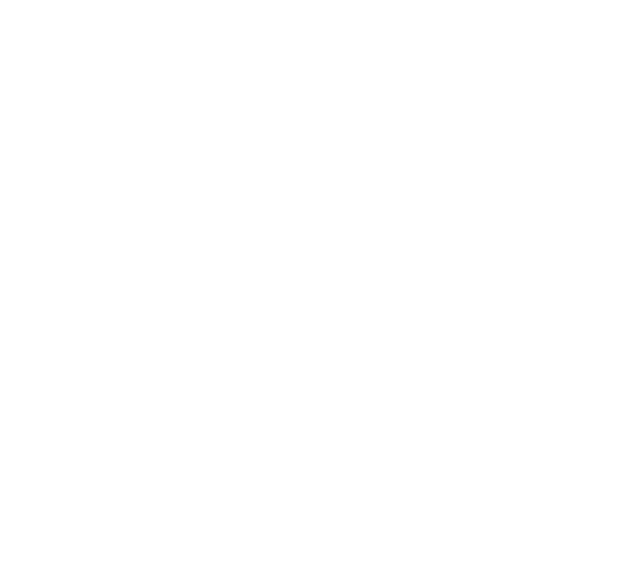
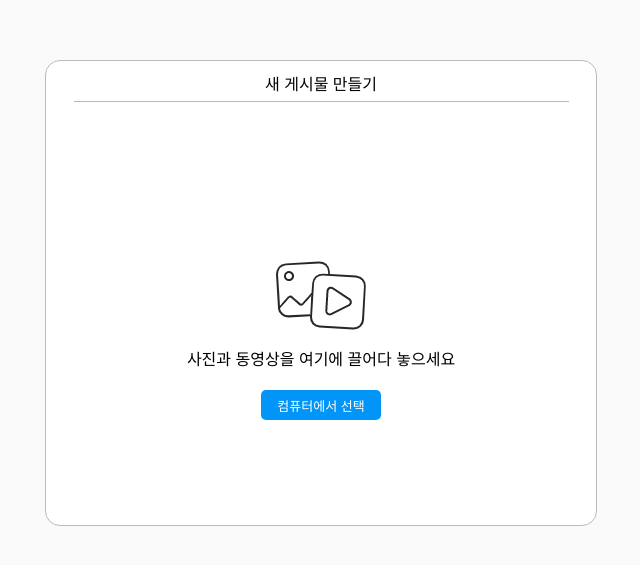
Before and after one commit to LuisKlopp/hanghaeStargram-frontend, a React (Create React App) app: page /newpost in a window 1280 px wide. Before the commit this address had no page. Shown: the part 107-672 px from the top of the page, without its empty margins (319-959 px from the left). Built offline with nearby package versions, Linux system fonts and the light colour scheme.

Commit message:
게시글작성 , 회원가입 페이지

```diff
--- a/src/App.js
+++ b/src/App.js
@@ -3,6 +3,8 @@ import './App.css';
 import { Routes, Route, Link, Redirect } from 'react-router-dom'
 import Login from './pages/Login'
 import Main from './pages/Main'
+import Signup from './pages/Signup';
+import { Newpost } from './components/Newpost';
 
 function App() {
 
@@ -11,6 +13,8 @@ function App() {
         <Routes>
         <Route path="/" element={<Main/>}/>
         <Route path="login" element={<Login />} />
+        <Route path="signup" element={<Signup />} />
+        <Route path="newpost" element={<Newpost />} />
         </Routes>
     </div>
   );
--- /dev/null
+++ b/src/components/Newpost.jsx
@@ -0,0 +1,82 @@
+import React from 'react'
+import styled from "styled-components";
+import insta_file from '../images/insta_file.PNG'
+import { useRef } from 'react';
+
+export const Newpost = () => {
+    const selectFile = useRef("");
+  return (
+    <>
+        <StWrapper>
+            <StpostBox>
+                <StLabel>
+                    새 게시물 만들기
+                </StLabel>
+                <StImageBox ref={selectFile} type="file"/>
+                <StLabel2>사진과 동영상을 여기에 끌어다 놓으세요</StLabel2>
+                <STImageButton onClick={() => selectFile.current.click()}>컴퓨터에서 선택</STImageButton>
+            </StpostBox>
+        </StWrapper>
+    </>
+
+  )
+}
+
+const StWrapper = styled.div`
+    width: 100%;
+    height: 100vh;
+    background-color: #fafafa;
+    display: flex;
+    justify-content: center;
+    align-items: center;
+    flex-direction: column;
+`;
+
+const StpostBox = styled.div`
+    background-color: white;
+    border: 1px solid #bababa;
+    border-radius : 15px;
+    width: 550px;
+    height: 58vh;
+    display: flex;
+    flex-direction: column;
+    justify-content: center;
+    align-items: center;
+    position: relative;
+    background-image: url(${insta_file});
+    background-repeat: no-repeat;
+    background-position: center
+    // background-size: 10% 10%;
+    // background-size : cover;
+    // background: no-repeat;
+`;
+
+const StLabel = styled.div`
+    margin-top: 10px;
+    width: 90%;
+    height: 30px;
+    border-bottom: solid 1px #bababa;
+    position: absolute;
+    top: 0;
+`;
+
+const StLabel2 = styled.div`
+    margin-top: 180px;
+    margin-bottom: 20px;
+`;
+
+const StImageBox=styled.input`
+    // margin-top: 200px;
+    display: none;
+
+`;
+
+const STImageButton = styled.button`
+    background: #0095F6;
+    border: none;
+    color: white;
+    font-size: 13px;
+    width: 120px;
+    height: 30px;
+    border-radius: 5px;
+`;
--- a/src/pages/Signup.jsx
+++ b/src/pages/Signup.jsx
@@ -0,0 +1,114 @@
+import React, {useState, useReducer} from "react";
+import styled, { createGlobalStyle } from "styled-components";
+
+const reducer = (state, action) => {
+    return {
+      ...state,
+      [action.name]: action.value,
+    }
+  }
+
+export const Signup = () => {
+    const [state, setState] = useReducer(reducer, {
+        userid: "",
+        password: "",
+        nickname: "",
+        username:"",
+      });
+
+      const { userid, password, nickname, username} = state;
+
+      const onChange = (e) => {
+        setState(e.target);
+      };
+  return (
+    <>
+    <GlobalStyle/>
+        <StWrapper>
+            <StSignupBox>
+                <StImgBox/>
+                <StInputBox name="userid"  placeholder="휴대폰 또는 이메일 주소" onChange={onChange}/>
+                <StInputBox name="username"  placeholder="성명" onChange={onChange}/>
+                <StInputBox name="nickname"  placeholder="사용자 이름" onChange={onChange}/>
+                <StInputBox name="password"  type="password" placeholder="비밀번호" onChange={onChange}/>
+                <StButton userid={userid} password={password} nickname={nickname} username={username}>가입</StButton>
+            </StSignupBox>
+            <StLoginBox>계정이 있으신가요? <span style={{color:'#0095f6', marginLeft:'10px', fontWeight:'600', cursor:'pointer'}}>로그인</span></StLoginBox>
+        </StWrapper>
+    </>
+  )
+}
+
+export default Signup;
+
+const GlobalStyle = createGlobalStyle`
+	body {
+		padding: 0;
+		margin: 0;
+	}
+  `;
+
+const StWrapper = styled.div`
+    width: 100%;
+    height: 100vh;
+    background-color: #fafafa;
+    display: flex;
+    justify-content: center;
+    align-items: center;
+    flex-direction: column;
+`;
+
+const StSignupBox = styled.div`
+    background-color: white;
+    border: 1px solid #bababa;
+    width: 400px;
+    height: 60vh;
+    display: flex;
+    justify-content: center;
+    align-items: center;
+    flex-direction: column;
+`;
+
+const StImgBox = styled.div`
+    background-image: url("https://encrypted-tbn0.gstatic.com/images?q=tbn:ANd9GcQ4jKAVNgwwCGBxuMlIQEeiCrNIZm2JA-D_-g&usqp=CAU");
+    background-size: 100% 100%;
+    height: 130px;
+    width: 75%;
+    margin-bottom: 30px;
+`;
+
+const StInputBox = styled.input`
+    background-color: #fafafa;
+    border: 1px solid #dbdbdb;
+    border-radius: 5px;
+    &:focus, &:active{
+      outline: none;
+    }
+    width: 66%;
+    height: 40px;
+    margin-top: 10px;
+    padding-left: 10px;
+`;
+
+const StButton = styled.button`
+    width: 280px;
+    height: 35px;
+    margin-top: 30px;
+    border: none;
+    color: white;
+    font-size: 20px;
+    background-color: ${({userid, password, username, nickname}) => userid !== '' && password !== '' && username !== '' && nickname !== ''? '#0095f6' : '#ececec' };
+    cursor: ${({userid, password, username, nickname}) => userid !== '' && password !== '' && username !== '' && nickname !== '' ? 'pointer' : null}
+`;
+
+const StLoginBox = styled.div`
+    width: 400px;
+    height: 10vh;
+    margin-top: 15px;
+    background-color: white;
+    border-radius: 1px solid #bababa;
+    display: flex;
+    justify-content: center;
+    text-align: center;
+    align-items: center;
+`;
```
Also changed, not shown: src/images/insta_file.PNG (added).
